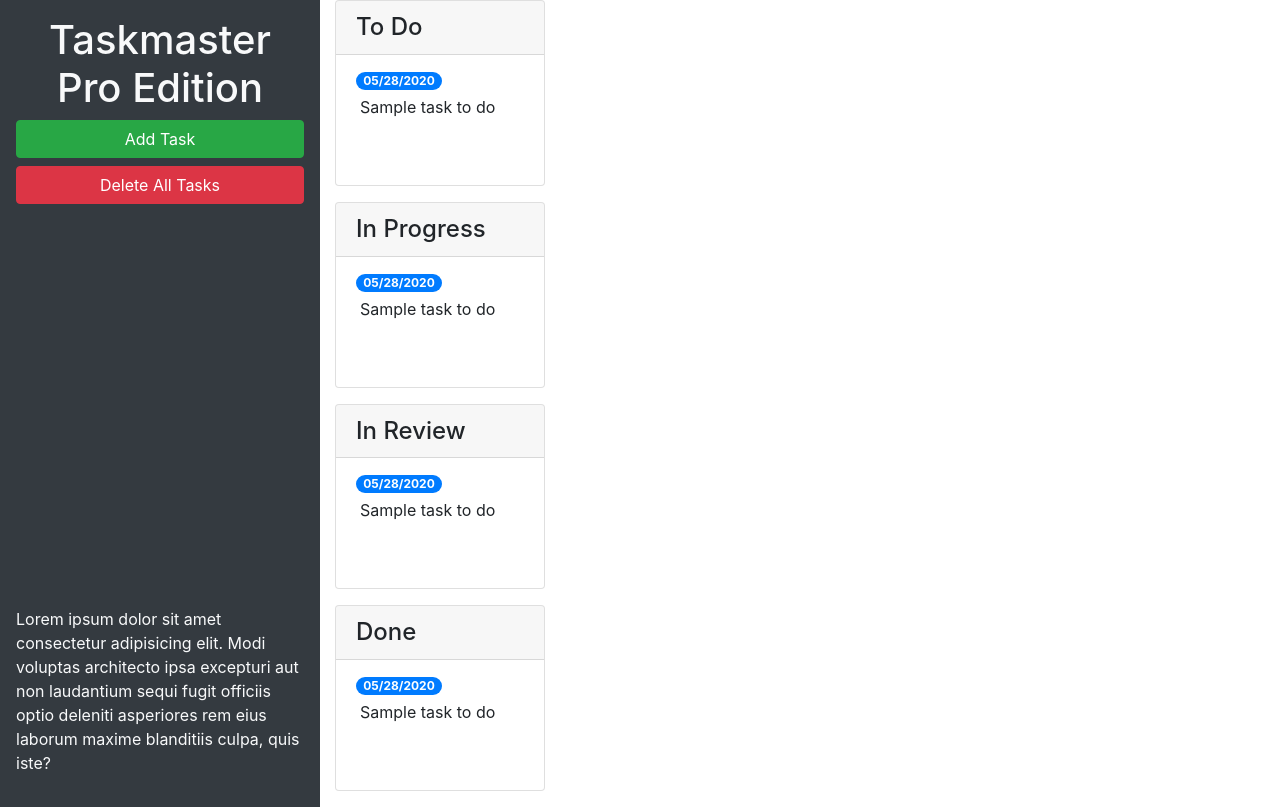
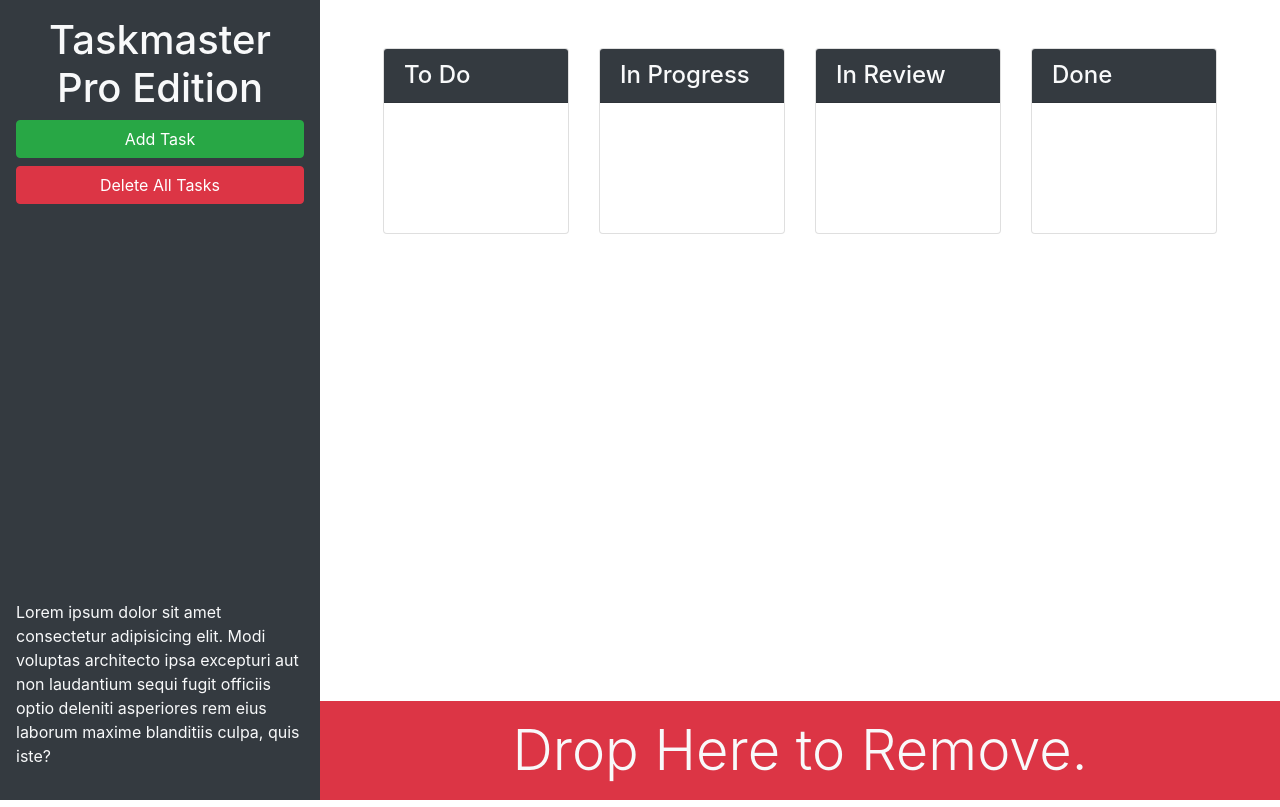
Before and after one commit to NicolasRojas-CENG/taskmaster-pro, a plain HTML site: page index.html in a window 1280 px wide. Drawn offline with nearby package versions, Linux system fonts and the light colour scheme.

Commit message:
Added some styling changes and added a drag zone for future implementation.

```diff
--- a/index.html
+++ b/index.html
@@ -13,67 +13,67 @@
 <body>
 
   <div class="row min-vh-100 no-gutters">
-    <header class="col-12 col-lg-3 bg-dark text-light d-flex flex-column p-4 p-lg-3">
-      <h1 class="text-center">Taskmaster Pro Edition</h1>
-      <button id="create-task" class="btn btn-block btn-success" data-toggle="modal" data-target="#task-form-modal">Add
-        Task</button>
-      <button id="remove-tasks" class="btn btn-block btn-danger">Delete All Tasks</button>
-      <p class="mt-auto">Lorem ipsum dolor sit amet consectetur adipisicing elit. Modi voluptas architecto ipsa
-        excepturi aut non
-        laudantium sequi fugit officiis optio deleniti asperiores rem eius laborum maxime blanditiis culpa, quis iste?
-      </p>
+    <header class="col-12 col-lg-3 bg-dark text-light sticky-top d-flex flex-column p-4 p-lg-3">
+      <div>
+        <h1 class="text-center"><span class="oi oi-task d-inline d-lg-none"></span>
+          Taskmaster Pro Edition</h1>
+        <div class="ml-md-auto w-100 w-md-auto">
+          <button id="create-task" class="btn btn-block btn-success" data-toggle="modal"
+            data-target="#task-form-modal">Add Task</button>
+          <button id="remove-tasks" class="btn btn-block btn-danger mb-2 mb-md-4"></span>Delete All Tasks</button>
+        </div>
+      </div>
+      <p class="mt-auto d-none d-lg-block">Lorem ipsum dolor sit amet consectetur adipisicing elit. Modi voluptas
+        architecto ipsa
+        excepturi aut non laudantium sequi fugit officiis optio deleniti asperiores rem eius laborum maxime blanditiis
+        culpa, quis iste?</p>
     </header>
-    <main class="col-12 col-lg-9">
+    <main class="col-12 col-lg-9 d-flex flex-column">
+      <div class="m-5 row justify-content-around">
+          <!--  -->
           <div class="col-12 col-md-6 col-xl-3 mb-3">
             <div class="card">
-          <h4 class="card-header">
+              <h4 class="card-header bg-dark text-light">
                 To Do
               </h4>
               <ul id="list-toDo" class="list-group list-group-flush">
-            <li class="list-group-item">
-              <span class="badge badge-primary badge-pill">05/28/2020</span>
-              <p class="m-1">Sample task to do</p>
-            </li>
               </ul>
             </div>
           </div>
+          <!--  -->
           <div class="col-12 col-md-6 col-xl-3 mb-3">
             <div class="card">
-          <h4 class="card-header">
+              <h4 class="card-header bg-dark text-light">
                 In Progress
               </h4>
               <ul id="list-inProgress" class="list-group list-group-flush">
-            <li class="list-group-item">
-              <span class="badge badge-primary badge-pill">05/28/2020</span>
-              <p class="m-1">Sample task to do</p>
-            </li>
               </ul>
             </div>
           </div>
+          <!--  -->
           <div class="col-12 col-md-6 col-xl-3 mb-3">
             <div class="card">
-          <h4 class="card-header">
+              <h4 class="card-header bg-dark text-light">
                 In Review
               </h4>
               <ul id="list-inReview" class="list-group list-group-flush">
-            <li class="list-group-item">
-              <span class="badge badge-primary badge-pill">05/28/2020</span>
-              <p class="m-1">Sample task to do</p>
-            </li>
               </ul>
             </div>
           </div>
+          <!--  -->
           <div class="col-12 col-md-6 col-xl-3 mb-3">
             <div class="card">
-          <h4 class="card-header">
+              <h4 class="card-header bg-dark text-light">
                 Done
               </h4>
               <ul id="list-done" class="list-group list-group-flush">
-            <li class="list-group-item">
-              <span class="badge badge-primary badge-pill">05/28/2020</span>
-              <p class="m-1">Sample task to do</p>
-            </li>
               </ul>
+            </div>
+          </div>
+      </div>
+      <div class="mt-auto" id="trash">
+        <div class="w-100 bg-danger p-3 text-center text-light display-4">
+          Drop Here to Remove.
         </div>
       </div>
     </main>
```
Lines whose indentation alone changed are shown as unchanged.
